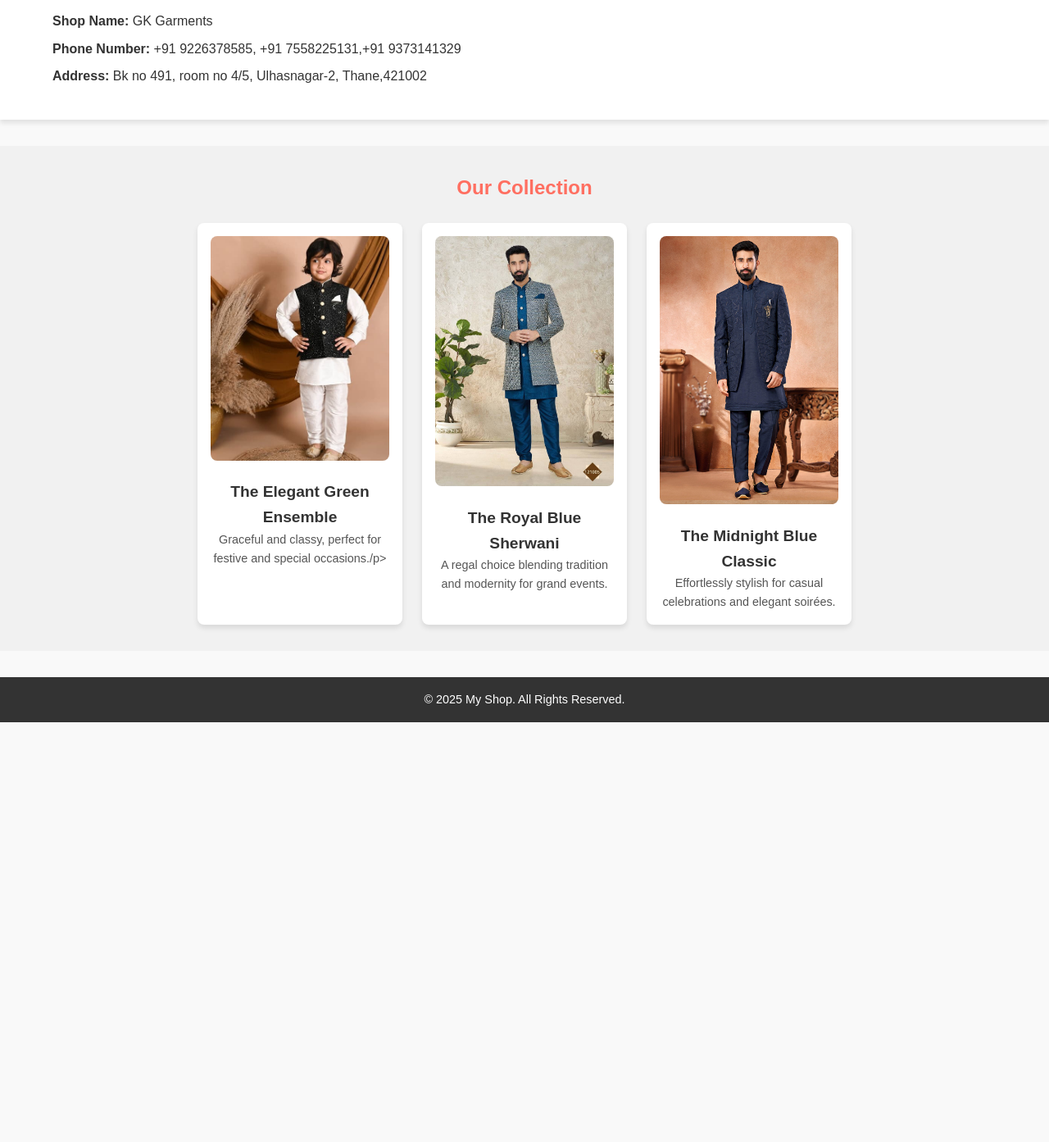
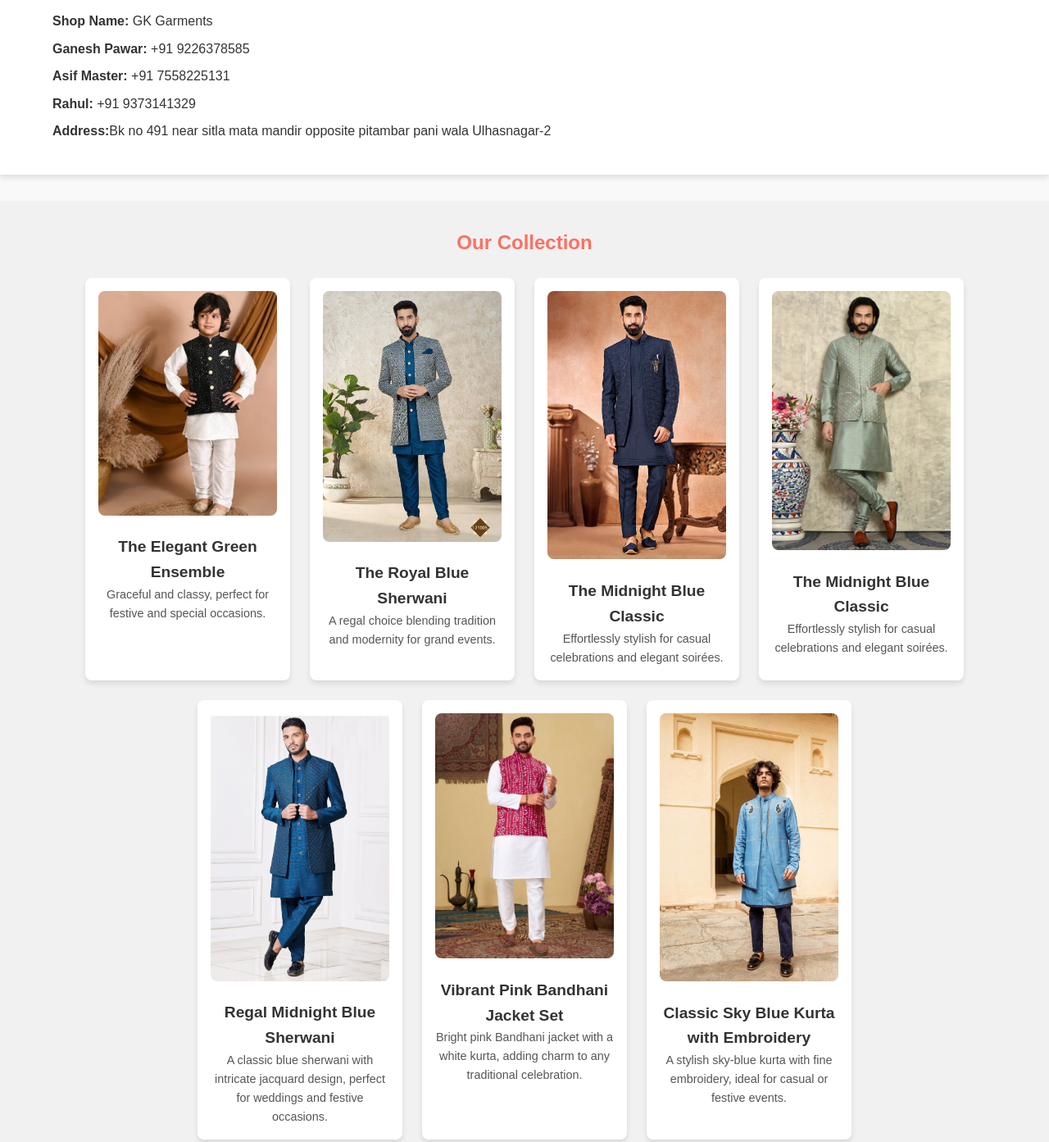
Before and after one commit to suhail17095/Ganesh_shop, a plain HTML site: page index.html in a window 1280 px wide. Shown: the part 264-1657 px from the top of the page at 82% size. Before the commit the page ends 1145 px from the top, so only its background shows below. Drawn offline with Linux system fonts and the light colour scheme.

Commit message:
Changed address and added some images

```diff
--- a/index.html
+++ b/index.html
@@ -18,8 +18,10 @@
     <div class="container">
       <h2>Shop Details</h2>
       <p><strong>Shop Name:</strong> GK Garments</p>
-      <p><strong>Phone Number:</strong> +91 9226378585, +91 7558225131,+91 9373141329</p>
-      <p><strong>Address:</strong> Bk no 491, room no 4/5, Ulhasnagar-2, Thane,421002</p>
+      <p><strong>Ganesh Pawar: </strong> +91 9226378585</p>
+      <p><strong>Asif Master: </strong>+91 7558225131</p>
+      <p><strong>Rahul: </strong>+91 9373141329</p>
+      <p><strong>Address:</strong>Bk no 491 near sitla mata mandir opposite pitambar pani wala Ulhasnagar-2</p>
     </div>
   </section>
 
@@ -30,7 +32,7 @@
         <div class="product-card">
           <img src="images/img1.jpeg" alt="Red Dress">
           <h3>The Elegant Green Ensemble</h3>
-          <p>Graceful and classy, perfect for festive and special occasions./p>
+          <p>Graceful and classy, perfect for festive and special occasions.</p>
         </div>
         <div class="product-card">
           <img src="images/img2.jpeg" alt="Blue Gown">
@@ -41,6 +43,25 @@
           <img src="images/img3.jpeg" alt="Casual Summer Dress">
           <h3>The Midnight Blue Classic</h3>
           <p>Effortlessly stylish for casual celebrations and elegant soirées.</p>
+        </div>
+        <div class="product-card">
+          <img src="images/img4.jpeg" alt="Casual Summer Dress">
+          <h3>The Midnight Blue Classic</h3>
+          <p>Effortlessly stylish for casual celebrations and elegant soirées.</p>
+        </div>
+        <div class="product-card">
+          <img src="images/img5.jpeg" alt="Casual Summer Dress">
+          <h3>Regal Midnight Blue Sherwani</h3>
+          <p>A classic blue sherwani with intricate jacquard design, perfect for weddings and festive occasions.</p>
+        </div>        <div class="product-card">
+          <img src="images/img6.jpeg" alt="Casual Summer Dress">
+          <h3>Vibrant Pink Bandhani Jacket Set</h3>
+          <p>Bright pink Bandhani jacket with a white kurta, adding charm to any traditional celebration.</p>
+        </div>
+        <div class="product-card">
+          <img src="images/img7.jpeg" alt="Casual Summer Dress">
+          <h3>Classic Sky Blue Kurta with Embroidery</h3>
+          <p>A stylish sky-blue kurta with fine embroidery, ideal for casual or festive events.</p>
         </div>
       </div>
     </div>
```
Also changed, not shown: images/img4.jpeg (added), images/img5.jpeg (added), images/img6.jpeg (added), images/img7.jpeg (added).
